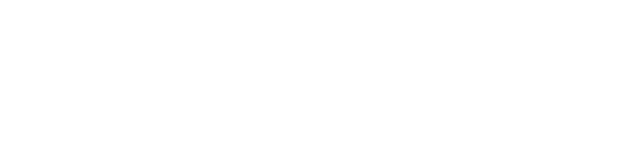
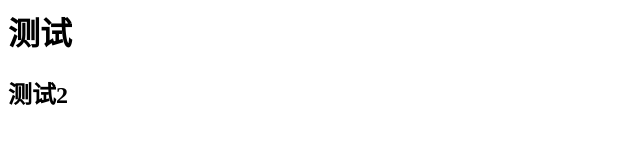
Before and after one commit to HuberHaYu/HuberHaYu, a plain HTML site: page index.html in a window 1280 px wide. Shown: the whole page, without its empty margins (0-640 px from the left). Drawn offline with Linux system fonts and the light colour scheme.

Commit message:
Update index.html

```diff
--- a/index.html
+++ b/index.html
@@ -1,6 +1,5 @@
 <html lang="zh-CN">
-<head>
-    <meta charset="UTF-8">
-    <meta name="viewport" content="width=device-width, initial-scale=1.0">
-    <title>测试</title>
-</head>
+<body>
+    <h1>测试</h1>
+    <h2>测试2</h2>
+</body>
```
